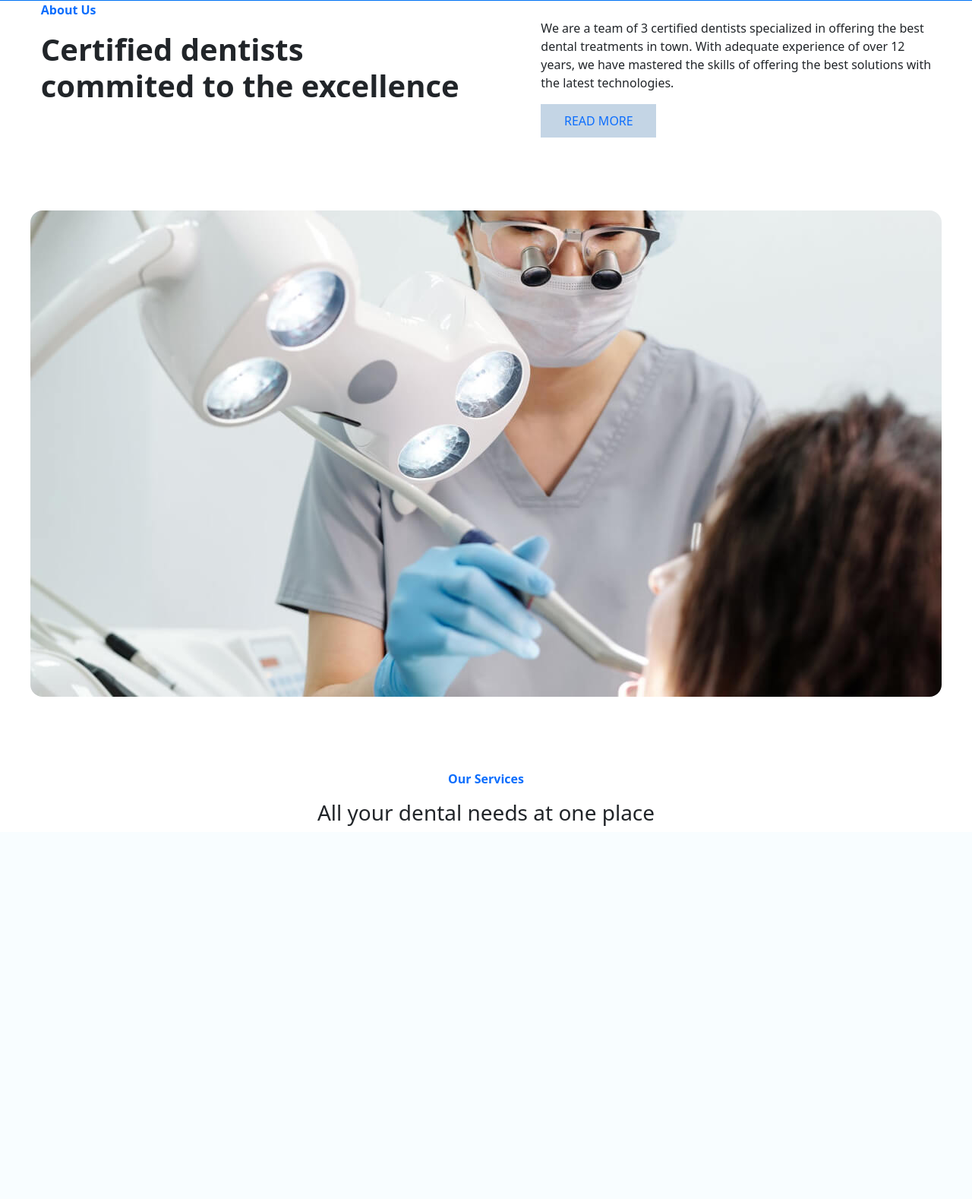
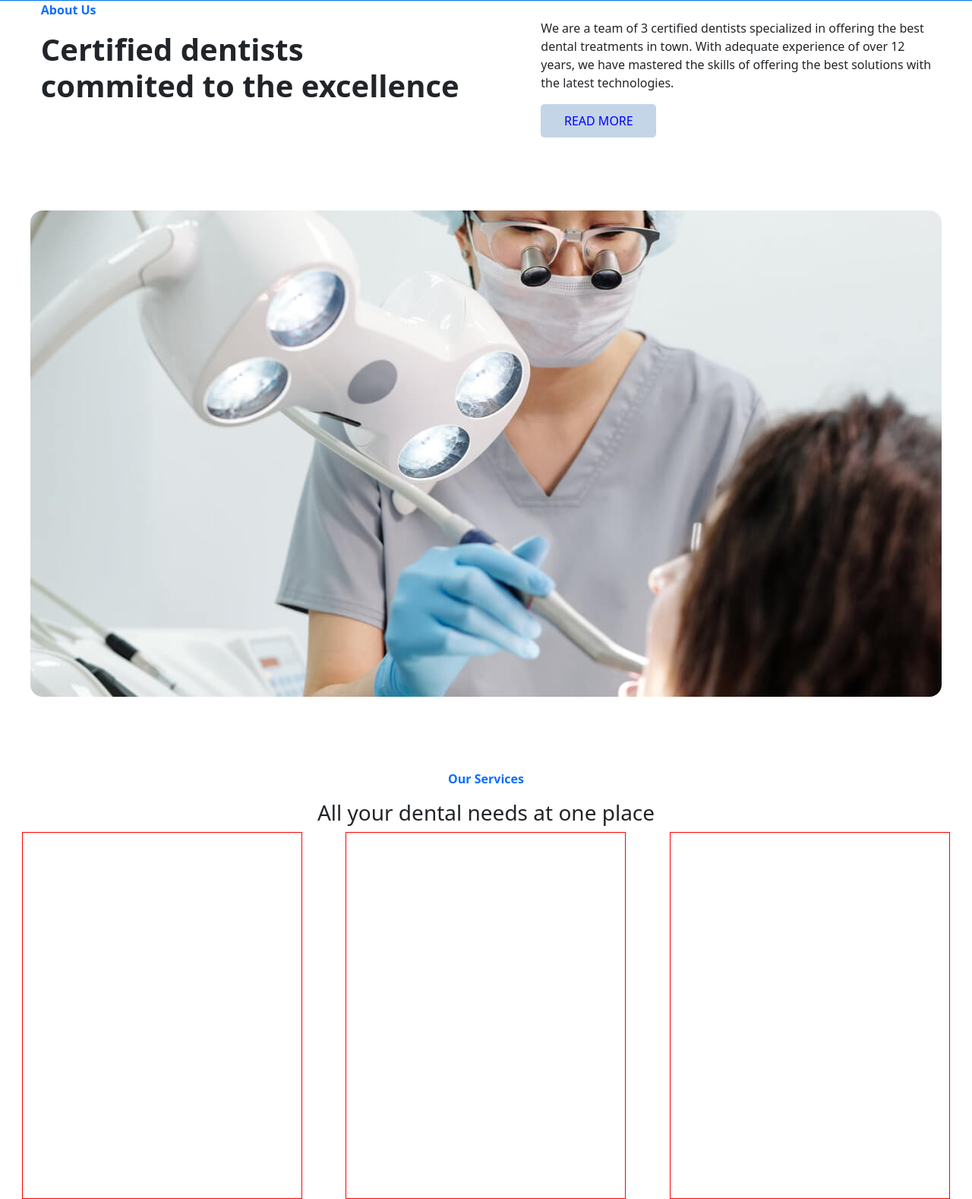
Before and after one commit to thakorravi9876-cpu/MongoDB-Project, a Django app: page /home/ in a window 1280 px wide. Shown: the part 649-2227 px from the top of the page at 76% size. Before the commit the page ends 1736 px from the top, so only its background shows below. Run offline with Django 5.2, Linux system fonts and the light colour scheme.

Commit message:
django project

```diff
--- a/Project2/Dentistt/Static/Css/dentist.css
+++ b/Project2/Dentistt/Static/Css/dentistt.css
@@ -50,12 +50,19 @@ height: 600px;
 width: 600px;
 }
 .hbtn1{
-    background-color: #8eaece85;
+    background-color: #8caecf85;
     width: 152px;
     height: 44px;
+    color: blue;
+    border-radius: 5px;
 }
 
 .hbtn1:hover{
-    background-color:#0474F5;
-    color: white;
+    background-color:#0072F5;
+   color: white;
 }
+.cntr1{
+    height: 483px;
+    width: 369px;
+    border: 1px solid red
+}
--- a/Project2/Dentistt/TEMPLATES/home.html
+++ b/Project2/Dentistt/TEMPLATES/home.html
@@ -6,7 +6,7 @@
     <meta name="viewport" content="width=device-width, initial-scale=1.0">
     <title>Home</title>
     <link rel="stylesheet" href="{%static 'Bootstrap/bootstrap.min.css' %}">
-    <link rel="stylesheet" href="{%static 'Css/dentist.css' %}">
+    <link rel="stylesheet" href="{%static 'Css/dentistt.css' %}">
 </head>
 <body>
 
@@ -35,7 +35,7 @@ Experience gentle, personalized <br> dental care in a comfortable and <br> welco
     </div>
     <div class="homebr1 d-flex flex-column align-items-center justify-content-center">
         <p class="mt-4">We are a team of 3 certified dentists specialized in offering the best <br> dental treatments in town. With adequate experience of over 12 <br> years, we have mastered the skills of offering the best solutions with <br> the latest technologies.</p>
-        <button class="border-0 align-self-start  text-primary hbtn1"> READ MORE</button>
+        <button class="border-0 align-self-start   hbtn1"> READ MORE</button>
     </div>
    </div>
 
@@ -47,6 +47,13 @@ Experience gentle, personalized <br> dental care in a comfortable and <br> welco
     <p class="text-primary fw-bold mt-5">Our Services</p>
     <h3>All your dental needs at one place</h3>
    </div>
+   <div class="homem3 d-flex">
+   <div class="container  cntr1"></div>
+   <div class="container  cntr1"></div>
+   <div class="container  cntr1"></div>
+
+   </div>
+
     </main>
 </body>
 </html>
```
